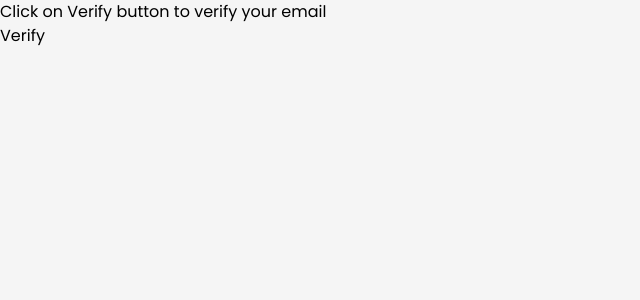
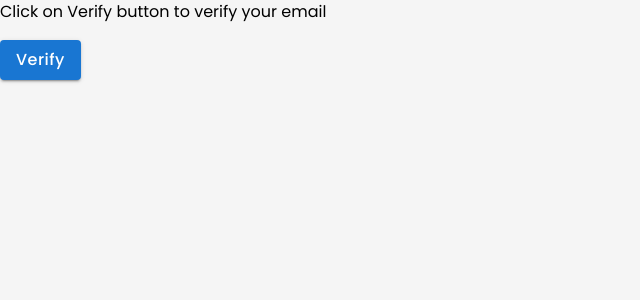
Before and after one commit to hasanbut17314/E-commerce-Reactjs, a React (Vite) app: page /verify-email/1 in a window 1280 px wide. Shown: the top 300 px of the page, without its empty margins (0-640 px from the left). Built offline with nearby package versions, Linux system fonts and the light colour scheme.

Commit message:
updated css

```diff
--- a/src/pages/VerifyEmail.jsx
+++ b/src/pages/VerifyEmail.jsx
@@ -2,6 +2,7 @@ import React from 'react'
 import { useVerifyEmailMutation } from '../services/authApi';
 import { useNavigate, useParams } from 'react-router-dom';
 import notify from '../utils/notify';
+import { Button, CircularProgress } from '@mui/material';
 
 const VerifyEmail = () => {
 
@@ -22,13 +23,16 @@ const VerifyEmail = () => {
     return (
         <div className='text-center mt-5'>
             <h1 className='text-xl'>Click on Verify button to verify your email</h1>
-            <button
-                className='btn bg-green-400 px-5 py-2 rounded-md text-white font-semibold mt-3'
-                onClick={verify}
-                disabled={isLoading}
+            <Button
+            onClick={verify}
+            variant="contained"
+            color="primary"
+            disabled={isLoading}
+            startIcon={isLoading && <CircularProgress size={22} />}
+            sx={{ mt: 2, textTransform: 'capitalize', fontSize: '16px' }}
             >
-                Verify
-            </button>
+                {isLoading ? 'Verifying...' : 'Verify'}
+            </Button>
         </div>
     )
 }
```
